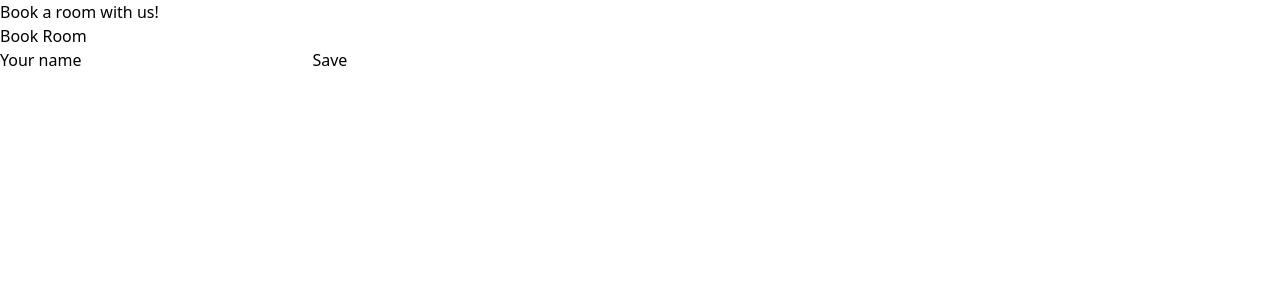
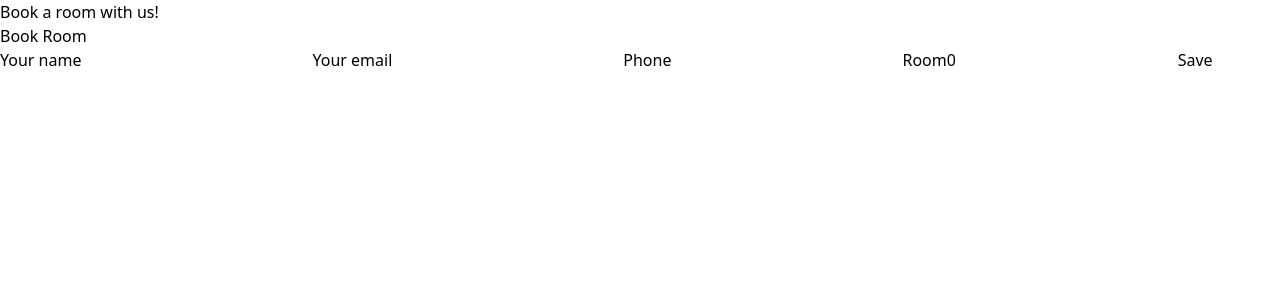
Before and after one commit to eviebutland/trial-forms, a React (Vite) app: page /book in a window 1280 px wide. Shown: the top 300 px of the page. Built offline with nearby package versions, Linux system fonts and the light colour scheme.

Commit message:
Adding more form fields to BookRoomForm

```diff
--- a/src/components/organisms/forms/BookRoom.tsx
+++ b/src/components/organisms/forms/BookRoom.tsx
@@ -1,26 +1,76 @@
 import { useState } from "react";
 
 interface UserDetail {
-  name?: string;
-  email?: string;
-  phone?: string;
-  room?: number;
+  name: string;
+  email: string;
+  phone: string;
+  room: number;
 }
 
 const BookRoomForm = () => {
   const initialModel: UserDetail = {
-    name: undefined,
+    name: "",
+    email: "",
+    phone: "",
+    room: 0,
   };
   const [model, setModel] = useState(initialModel);
+
+  // Add missing type here
+  const onUpdateField = (e) => {
+    const nextFormState = {
+      ...model,
+      [e.target.name]: e.target.value,
+    };
+    setModel(nextFormState);
+  };
+
+  const onSubmitForm = (e) => {
+    e.preventDefault();
+    alert(JSON.stringify(model, null, 2));
+  };
+
   return (
     // Using a fragment to save another div (excessive in this case)
     <>
       <h2>Book Room</h2>
-      <form>
-        <label>Your name</label>
-        <input value={model.name} type="text" />
+      <form onSubmit={onSubmitForm}>
+        <label htmlFor="name">Your name</label>
+        <input
+          type="string"
+          aria-label="your name field"
+          name="name"
+          value={model.name}
+          onChange={onUpdateField}
+        />
 
-        {model.name}
+        <label htmlFor="email">Your email</label>
+        <input
+          type="string"
+          aria-label="your email field"
+          name="email"
+          value={model.email}
+          onChange={onUpdateField}
+        />
+
+        <label htmlFor="phone">Phone</label>
+        <input
+          type="string"
+          aria-label="your phone field"
+          name="phone"
+          value={model.phone}
+          onChange={onUpdateField}
+        />
+
+        <label htmlFor="room">Room</label>
+        <input
+          type="number"
+          aria-label="your room field"
+          name="room"
+          value={model.room}
+          onChange={onUpdateField}
+        />
+
         <button type="submit">Save</button>
       </form>
     </>
```
